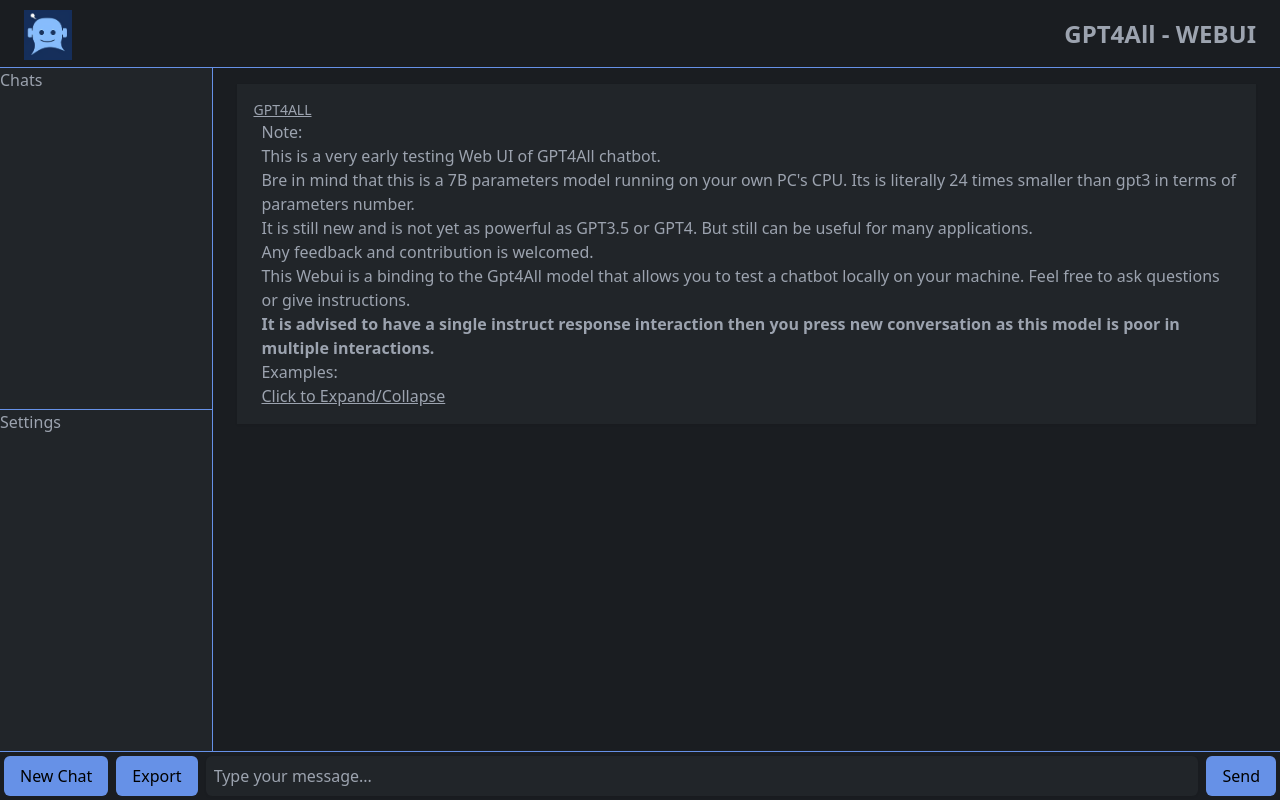
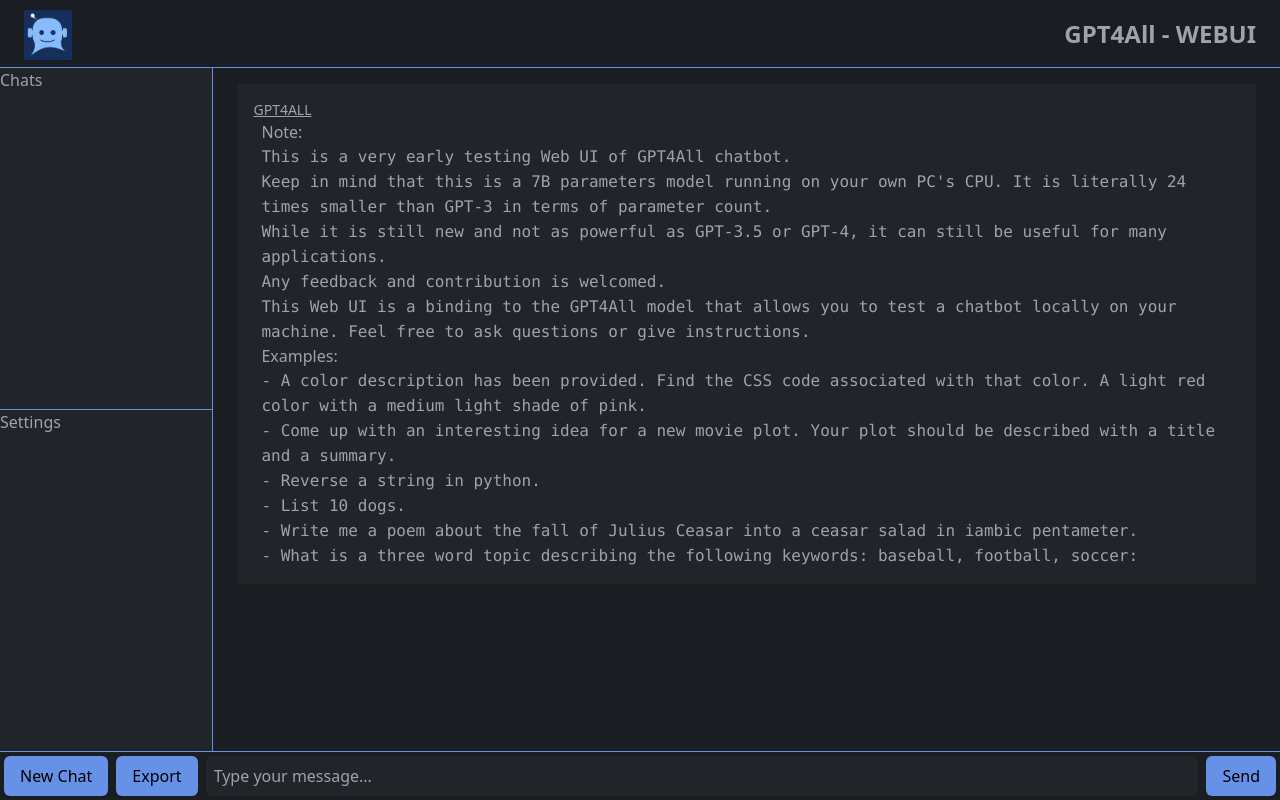
Before and after one commit to ParisNeo/Gpt4All-webui, a Flask app: page / in a window 1280 px wide. Run offline with Flask 3, Linux system fonts and the light colour scheme.

Commit message:
upgraded ui

```diff
--- a/static/js/chat.js
+++ b/static/js/chat.js
@@ -179,41 +179,6 @@ link.download = 'chat.txt';
 link.click();
 }
 
-function add_collapsible_div(text){
-    output = `
-    <div class="collapsible">
-    <div class="collapsible-header">
-      <h3 style='text-decoration: underline;'>Click to Expand/Collapse</h3>
-    </div>
-    <div class="collapsible-content">
-      <p>${text}</p>
-    </div>
-  </div>`;
-  return output
-}
-
-welcome_message = `
-Note:</b><br>
-This is a very early testing Web UI of GPT4All chatbot.<br>
-Bre in mind that this is a 7B parameters model running on your own PC's CPU. Its is literally 24 times smaller than gpt3 in terms of parameters number.<br>
-It is still new and is not yet as powerful as GPT3.5 or GPT4. But still can be useful for many applications.<br>
-Any feedback and contribution is welcomed.<br>
-This Webui is a binding to the Gpt4All model that allows you to test a chatbot locally on your machine. Feel free to ask questions or give instructions.<br>
-<b>
-It is advised to have a single instruct response interaction then you press new conversation as this model is poor in multiple interactions.</b>
-<br>Examples:<br>
-`+
-add_collapsible_div(
-`
-A color description has been provided. Find the CSS code associated with that color. A light red color with a medium light shade of pink.<br>
-Come up with an interesting idea for a new movie plot. Your plot should be described with a title and a summary.<br>
-Reverse a string in python.<br>
-List 10 dogs.<br>
-Write me a poem about the fall of Julius Ceasar into a ceasar salad in iambic pentameter.<br>
-What is a three word topic describing the following keywords: baseball, football, soccer:<br>
-`)
-
-addBotMessage("GPT4ALL",welcome_message);
 
 
 const newDiscussionBtn = document.querySelector('#new-discussion-btn');
@@ -240,18 +205,46 @@ newDiscussionBtn.addEventListener('click', () => {
   }
 });
 
-function update_collapsibles(){
-    // Code for collapsable text
-    const collapsibles = document.querySelectorAll('.collapsible');
 
-    collapsibles.forEach(collapsible => {
-        print("Found collapsible")
-    const header = collapsible.querySelector('.collapsible-header');
-    const content = collapsible.querySelector('.collapsible-content');
 
-    header.addEventListener('click', () => {
-        content.classList.toggle('active');
-    });
-    });
+function add_collapsible_div(text, id){
+    output = `
+    <div class="collapsible">
+    <div class="collapsible-header" click=uncollapse('${id}')>
+      <h3 style='text-decoration: underline;' >Click to Expand/Collapse</h3>
+    </div>
+    <div id="${id}" class="collapsible-content">
+      <p>${text}</p>
+    </div>
+  </div>`;
+  return output
 }
-setTimeout(update_collapsibles,1000);
+
+welcome_message = `
+Note:</b><br>
+<code>This is a very early testing Web UI of GPT4All chatbot.
+<br>Keep in mind that this is a 7B parameters model running on your own PC's CPU. It is literally 24 times smaller than GPT-3 in terms of parameter count.
+<br>While it is still new and not as powerful as GPT-3.5 or GPT-4, it can still be useful for many applications.
+<br>Any feedback and contribution is welcomed.
+<br>This Web UI is a binding to the GPT4All model that allows you to test a chatbot locally on your machine. Feel free to ask questions or give instructions.</code>
+
+<br>Examples:<br>
+<code>
+- A color description has been provided. Find the CSS code associated with that color. A light red color with a medium light shade of pink.<br>
+- Come up with an interesting idea for a new movie plot. Your plot should be described with a title and a summary.<br>
+- Reverse a string in python.<br>
+- List 10 dogs.<br>
+- Write me a poem about the fall of Julius Ceasar into a ceasar salad in iambic pentameter.<br>
+- What is a three word topic describing the following keywords: baseball, football, soccer:<br>
+</code>
+`
+
+addBotMessage("GPT4ALL",welcome_message);
+
+// Code for collapsable text
+const collapsibles = document.querySelectorAll('.collapsible');
+function uncollapse(id){
+    console.log("uncollapsing")
+    const content = document.querySelector(`#${id}`);
+    content.classList.toggle('active');
+}
```
Also changed, not shown: static/css/chat.css (line endings or trailing spaces), templates/chat.html (line endings or trailing spaces).
